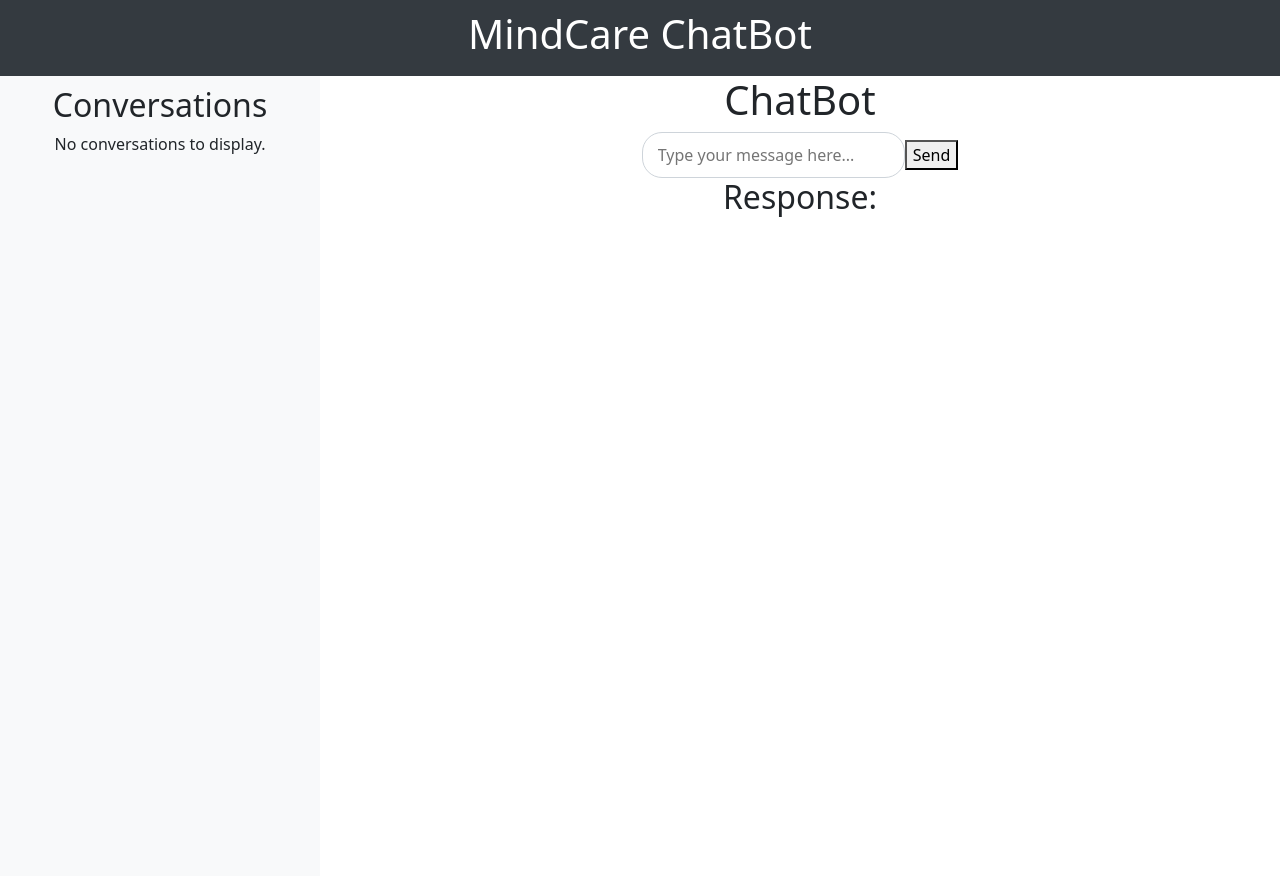
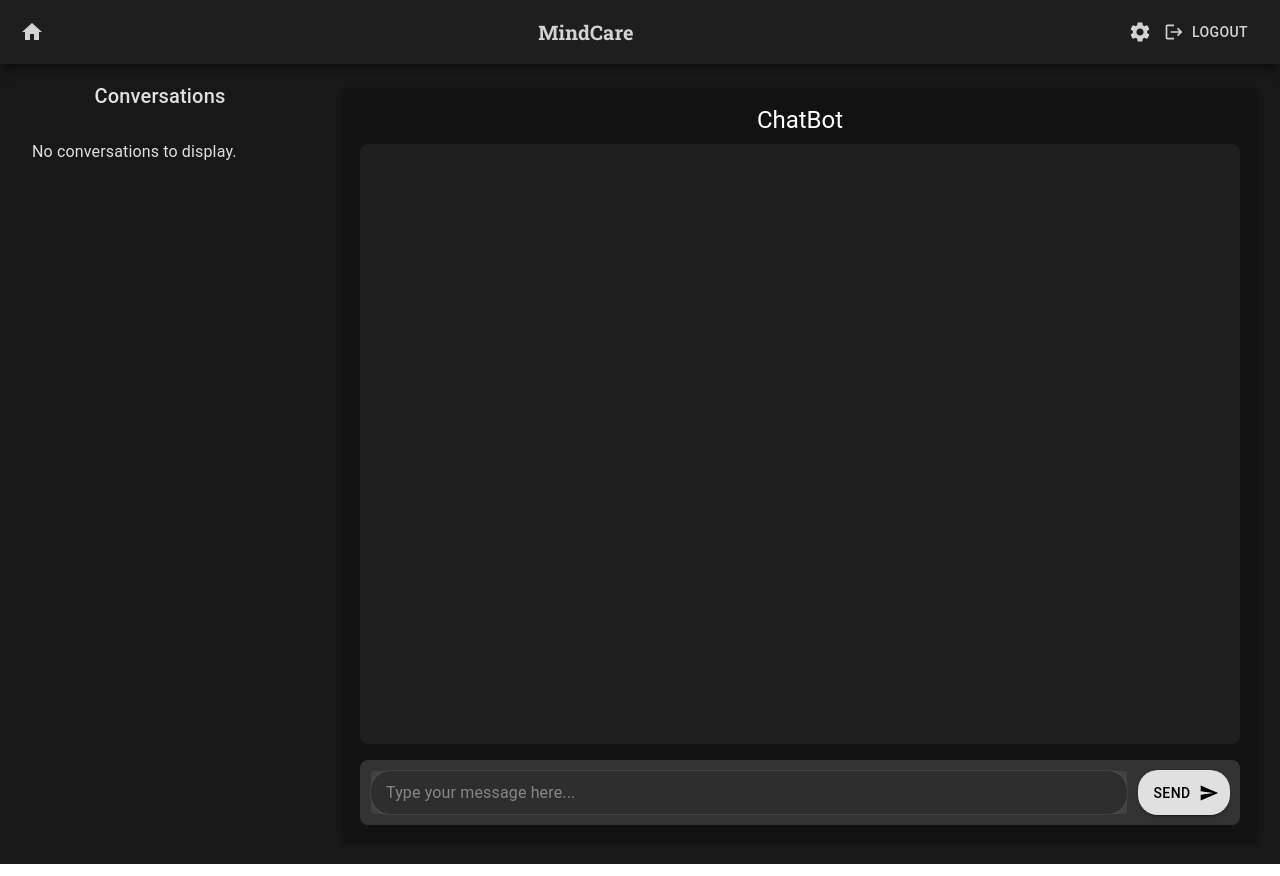
Before and after one commit to DanRussuleac/MindCare_Test, a React (Create React App) app in the folder mindcare-frontend/: page /chat in a window 1280 px wide. Built offline with nearby package versions, Linux system fonts and the light colour scheme.

Commit message:
Front end- further ideation/design(testing)

```diff
--- a/mindcare-frontend/package.json
+++ b/mindcare-frontend/package.json
@@ -3,6 +3,10 @@
   "version": "0.1.0",
   "private": true,
   "dependencies": {
+    "@emotion/react": "^11.13.3",
+    "@emotion/styled": "^11.13.0",
+    "@mui/icons-material": "^6.1.1",
+    "@mui/material": "^6.1.1",
     "@testing-library/jest-dom": "^5.17.0",
     "@testing-library/react": "^13.4.0",
     "@testing-library/user-event": "^13.5.0",
--- a/mindcare-frontend/public/index.html
+++ b/mindcare-frontend/public/index.html
@@ -25,6 +25,7 @@
       Learn how to configure a non-root public URL by running `npm run build`.
     -->
     <title>React App</title>
+    <link href="https://fonts.googleapis.com/css2?family=Roboto+Slab:wght@400;700&display=swap" rel="stylesheet">
   </head>
   <body>
     <noscript>You need to enable JavaScript to run this app.</noscript>
--- a/mindcare-frontend/src/App.css
+++ b/mindcare-frontend/src/App.css
@@ -1,49 +1,71 @@
 /* General App Styling */
+
+@import url('https://fonts.googleapis.com/css2?family=Roboto+Slab:wght@400;700&display=swap');
+
 .App {
   text-align: center;
+  background-color: #181818; /* Dark grey background for the app */
+  color: #e0e0e0; /* Light grey text for readability */
 }
 
 /* Navbar Styling */
 .navbar-brand {
   font-weight: bold;
   font-size: 1.5rem;
+  color: #e0e0e0 !important; /* Light grey */
 }
 
 .navbar {
-  box-shadow: 0 4px 6px rgba(0, 0, 0, 0.1);
+  background-color: #242424; /* Darker grey background for the navbar */
+  box-shadow: 0 4px 8px rgba(0, 0, 0, 0.7); /* Stronger shadow for depth */
+  border-bottom: 1px solid #333;
 }
 
 /* Sidebar Styling */
 .sidebar {
-  background-color: #343a40;
+  background-color: #1E1E1E;
   height: 100vh;
   padding: 20px;
-  color: #fff;
+  color: #ffffff;
   overflow-y: auto;
+  border-right: 1px solid #333; /* Add subtle border for sectioning */
 }
 
 .sidebar h5 {
   font-size: 1.2rem;
   font-weight: bold;
+  color: #d3d3d3; /* Light grey for the section title */
+  border-bottom: 1px solid #444; /* Underline for better separation */
+  padding-bottom: 10px;
 }
 
 .sidebar .list-group-item {
+  background-color: #2c2c2c;
+  color: #ffffff;
+  border: 1px solid #333;
   cursor: pointer;
   transition: background-color 0.2s;
+  display: flex;
+  align-items: center;
 }
 
 .sidebar .list-group-item:hover {
-  background-color: #495057;
+  background-color: #3a3a3a; /* Darker background on hover */
 }
+
+.sidebar .list-group-item .icon {
+  margin-right: 10px; /* Space for icons next to conversation titles */
+}
+
 
 /* Chat Window Styling */
 .chat-window {
-  background-color: #f8f9fa;
+  background-color: #202020; /* Darker grey background for the chat window */
   padding: 15px;
   border-radius: 8px;
   overflow-y: auto;
   flex-grow: 1;
-  border: 1px solid #dee2e6;
+  border: 1px solid #333;
 }
 
 .chat-window .list-group-item {
@@ -52,19 +74,21 @@
 }
 
 .chat-window .bg-primary {
-  background-color: #007bff !important;
+  background-color: #9b9b9b !important; /* A softer blue for user messages */
+  color: #fff;
 }
 
 .chat-window .bg-secondary {
-  background-color: #6c757d !important;
+  background-color: #505050 !important; /* Softer grey for bot messages */
+  color: #fff;
 }
 
 /* Message Input Styling */
 .message-input {
   padding: 15px;
-  background-color: #fff;
-  border-top: 1px solid #dee2e6;
-  box-shadow: 0 -2px 10px rgba(0, 0, 0, 0.05);
+  background-color: #1c1c1c; /* Dark grey for the message input box */
+  border-top: 1px solid #444;
+  box-shadow: 0 -2px 10px rgba(0, 0, 0, 0.3); /* Slight shadow at the top */
 }
 
 .message-input .input-group {
@@ -74,18 +98,28 @@
 input[type="text"] {
   border-radius: 20px;
   padding: 10px 15px;
-  border: 1px solid #ced4da;
+  background-color: #2e2e2e; /* Dark grey for input field */
+  border: 1px solid #555; /* Subtle border */
+  color: #ffffff;
 }
 
 button {
   border-radius: 20px;
+  background-color: #444444; /* Softer blue accent for buttons */
+  color: #ffffff;
+}
+
+button:hover {
+  background-color: #444444; /* Darker blue on hover */
 }
 
 /* Additional Styling */
 body {
-  background-color: #e9ecef;
+  background-color: #181818; /* Dark grey for body */
+  color: #d0d0d0;
 }
 
 .text-danger {
+  color: #e57373;
   margin-top: 15px;
 }
--- a/mindcare-frontend/src/components/ChatBot.js
+++ b/mindcare-frontend/src/components/ChatBot.js
@@ -1,53 +1,150 @@
-import React, { useState } from 'react';
+import React, { useState, useEffect, useRef } from 'react';
 import axios from 'axios';
+import { Button, TextField, CircularProgress, Box, Typography, Paper } from '@mui/material';
+import SendIcon from '@mui/icons-material/Send';
+
+// Custom styles for the chat messages
+const useStyles = {
+  chatWindow: {
+    backgroundColor: '#1E1E1E', // Dark background
+    color: '#fff', // White text color
+    flexGrow: 1, // To take remaining height
+    height: 'calc(100vh - 200px)', // Adjust height based on remaining screen space (subtracting for navbar and input)
+    overflowY: 'auto', // Scrollable content
+    padding: '10px',
+    borderRadius: '8px',
+    display: 'flex',
+    flexDirection: 'column',
+  },
+  userMessage: {
+    alignSelf: 'flex-end', // Align user messages to the right
+    backgroundColor: '#4CAF50', // Green background for user messages
+    color: '#fff', // White text
+    borderRadius: '10px',
+    padding: '10px',
+    marginBottom: '8px',
+    maxWidth: '70%',
+    wordWrap: 'break-word',
+  },
+  botMessage: {
+    alignSelf: 'flex-start', // Align bot messages to the left
+    backgroundColor: '#424242', // Grey background for bot messages
+    color: '#fff', // White text
+    borderRadius: '10px',
+    padding: '10px',
+    marginBottom: '8px',
+    maxWidth: '70%',
+    wordWrap: 'break-word',
+  },
+  inputArea: {
+    display: 'flex',
+    backgroundColor: '#333', // Dark background for input area
+    padding: '10px',
+    borderRadius: '8px',
+  },
+  textInput: {
+    flexGrow: 1,
+    marginRight: '10px', // Adds space between input and button
+    backgroundColor: '#424242',
+    borderRadius: '4px',
+  },
+  sendButton: {
+    backgroundColor: '#e0e0e0', // Light grey send button
+    color: '#000', // Dark text color for contrast
+    borderRadius: '20px',
+    width: '100px', // Fixed width for consistent sizing
+  }
+};
 
 function ChatBot() {
   const [message, setMessage] = useState('');
-  const [response, setResponse] = useState('');
+  const [conversation, setConversation] = useState([]);
   const [error, setError] = useState(null);
-  const [isLoading, setIsLoading] = useState(false); // To manage loading state
+  const [isLoading, setIsLoading] = useState(false);
+
+  const chatEndRef = useRef(null); // Ref to automatically scroll the chat to the bottom
+
+  // Function to scroll to the bottom of the chat window
+  const scrollToBottom = () => {
+    chatEndRef.current?.scrollIntoView({ behavior: 'smooth' });
+  };
+
+  // Use effect to scroll to the bottom whenever new messages are added
+  useEffect(() => {
+    scrollToBottom();
+  }, [conversation]);
 
   const sendMessage = async () => {
     if (message.trim()) {
       try {
         setError(null);
-        setResponse('');
-        setIsLoading(true); // Disable button and show loading state
+        setIsLoading(true);
 
+        // Add user message to conversation
+        setConversation(prev => [...prev, { role: 'user', content: message }]);
+
+        // Send message to backend
         const result = await axios.post('http://localhost:5000/api/bot', { message });
+        const botResponse = result.data.botResponse;
 
-        // Assuming the response contains the message content directly
-        const botResponse = result.data.choices[0].message.content;
-
-        setResponse(botResponse);
-        setMessage(''); // Clear the input field after sending the message
+        // Add bot message to conversation
+        setConversation(prev => [...prev, { role: 'bot', content: botResponse }]);
+        setMessage(''); // Clear input field after sending the message
       } catch (error) {
         console.error('Error sending message:', error);
         setError('An error occurred. Please try again.');
       } finally {
-        setIsLoading(false); // Re-enable the button after the request completes
+        setIsLoading(false);
       }
     }
   };
 
   return (
-    <div>
-      <h1>ChatBot</h1>
-      <input
-        type="text"
-        value={message}
-        onChange={(e) => setMessage(e.target.value)}
-        placeholder="Type your message here..."
-        disabled={isLoading} // Disable input while loading
-      />
-      <button onClick={sendMessage} disabled={isLoading}>
-        {isLoading ? 'Sending...' : 'Send'}
-      </button>
-      <div>
-        <h2>Response:</h2>
-        {error ? <p style={{ color: 'red' }}>{error}</p> : <p>{response}</p>}
-      </div>
-    </div>
+    <Box display="flex" flexDirection="column" alignItems="center" justifyContent="center" p={3}>
+      <Paper elevation={3} sx={{ padding: 2, width: '100%', backgroundColor: '#121212', color: '#fff' }}>
+        <Typography variant="h5" component="h1" gutterBottom>
+          ChatBot
+        </Typography>
+
+        {/* Chat window */}
+        <Box sx={useStyles.chatWindow}>
+          {conversation.map((msg, index) => (
+            <Box
+              key={index}
+              sx={msg.role === 'user' ? useStyles.userMessage : useStyles.botMessage}
+            >
+              {msg.content}
+            </Box>
+          ))}
+          <div ref={chatEndRef} /> {/* Scrolls to this element */}
+        </Box>
+
+        {/* Error message */}
+        {error && <Typography color="error">{error}</Typography>}
+
+        {/* Input area */}
+        <Box mt={2} sx={useStyles.inputArea}>
+          <TextField
+            fullWidth
+            variant="outlined"
+            value={message}
+            onChange={(e) => setMessage(e.target.value)}
+            placeholder="Type your message here..."
+            disabled={isLoading}
+            sx={useStyles.textInput}
+          />
+          <Button
+            variant="contained"
+            sx={useStyles.sendButton}
+            onClick={sendMessage}
+            disabled={isLoading}
+            endIcon={isLoading ? <CircularProgress size={24} /> : <SendIcon />}
+          >
+            Send
+          </Button>
+        </Box>
+      </Paper>
+    </Box>
   );
 }
 
--- a/mindcare-frontend/src/components/Navbar.js
+++ b/mindcare-frontend/src/components/Navbar.js
@@ -1,11 +1,56 @@
+// Navbar.js
 import React from 'react';
+import { AppBar, Toolbar, Typography, Button, IconButton, Box } from '@mui/material';
+import LogoutIcon from '@mui/icons-material/Logout';
+import SettingsIcon from '@mui/icons-material/Settings';
+import HomeIcon from '@mui/icons-material/Home';
 
-const ChatNavbar = () => {
+function ChatNavbar() {
+  const handleLogout = () => {
+    console.log("Logged out");
+  };
+
+  const handleSettings = () => {
+    console.log("Settings clicked");
+  };
+
   return (
-    <nav style={{ padding: '10px', backgroundColor: '#343a40', color: 'white' }}>
-      <h1>MindCare ChatBot</h1>
-    </nav>
+    <AppBar
+      position="static"
+      sx={{ backgroundColor: '#1E1E1E', boxShadow: '0px 4px 10px rgba(0, 0, 0, 0.5)' }}
+    >
+      <Toolbar>
+        {/* Left Section with Logo */}
+        <IconButton edge="start" color="inherit" aria-label="home">
+          <HomeIcon sx={{ fontSize: '1.5rem', color: '#D3D3D3' }} />
+        </IconButton>
+
+        {/* Middle Section with Fancy Font */}
+        <Typography
+          variant="h6"
+          component="div"
+          sx={{
+            flexGrow: 1,
+            fontFamily: "'Roboto Slab', serif", // Apply the Roboto Slab font here
+            color: '#D3D3D3',
+            fontWeight: 'bold'
+          }}
+        >
+          MindCare
+        </Typography>
+
+        {/* Right Section with Settings and Logout */}
+        <Box>
+          <IconButton color="inherit" onClick={handleSettings}>
+            <SettingsIcon sx={{ color: '#D3D3D3' }} />
+          </IconButton>
+          <Button color="inherit" onClick={handleLogout} startIcon={<LogoutIcon />} sx={{ color: '#D3D3D3' }}>
+            Logout
+          </Button>
+        </Box>
+      </Toolbar>
+    </AppBar>
   );
-};
+}
 
 export default ChatNavbar;
--- a/mindcare-frontend/src/components/Sidebar.js
+++ b/mindcare-frontend/src/components/Sidebar.js
@@ -1,12 +1,30 @@
 import React from 'react';
+import { List, ListItem, ListItemText, Divider, Typography, Box } from '@mui/material';
+import ChatIcon from '@mui/icons-material/Chat';
 
-const Sidebar = () => {
+function Sidebar({ conversations = [], onSelectConversation }) {
   return (
-    <aside style={{ padding: '10px', backgroundColor: '#f8f9fa', height: '100vh' }}>
-      <h2>Conversations</h2>
-      <p>No conversations to display.</p>
-    </aside>
+    <Box p={2}>
+      <Typography variant="h6" gutterBottom>
+        Conversations
+      </Typography>
+      <Divider />
+      <List>
+        {conversations.length === 0 ? (
+          <ListItem>
+            <ListItemText primary="No conversations to display." />
+          </ListItem>
+        ) : (
+          conversations.map((conv) => (
+            <ListItem button key={conv.id} onClick={() => onSelectConversation(conv.id)}>
+              <ChatIcon sx={{ marginRight: 2 }} />
+              <ListItemText primary={conv.title} />
+            </ListItem>
+          ))
+        )}
+      </List>
+    </Box>
   );
-};
+}
 
 export default Sidebar;
--- a/mindcare-frontend/src/index.css
+++ b/mindcare-frontend/src/index.css
@@ -5,6 +5,8 @@ body {
     sans-serif;
   -webkit-font-smoothing: antialiased;
   -moz-osx-font-smoothing: grayscale;
+  background-color: #121212; /* Background color for the app */
+  color: #ffffff; /* Text color for readability */
 }
 
 code {
```
Also changed, not shown: 2 other files (tests, documents, lock files or other folders).
